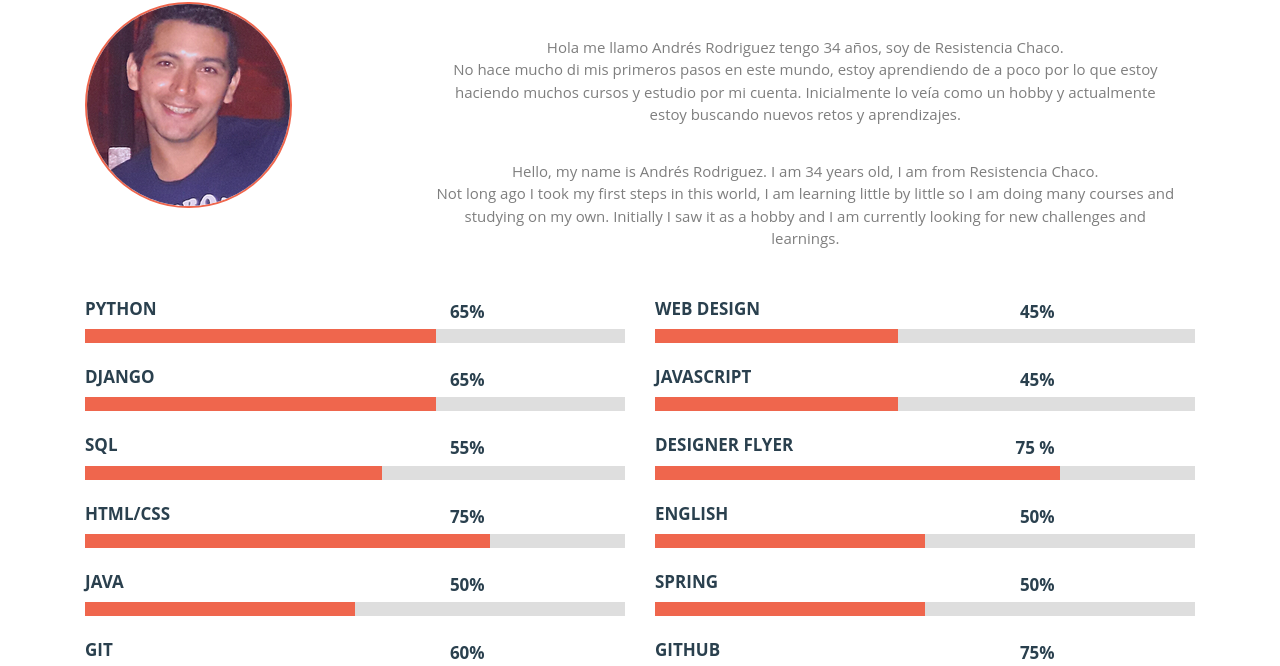
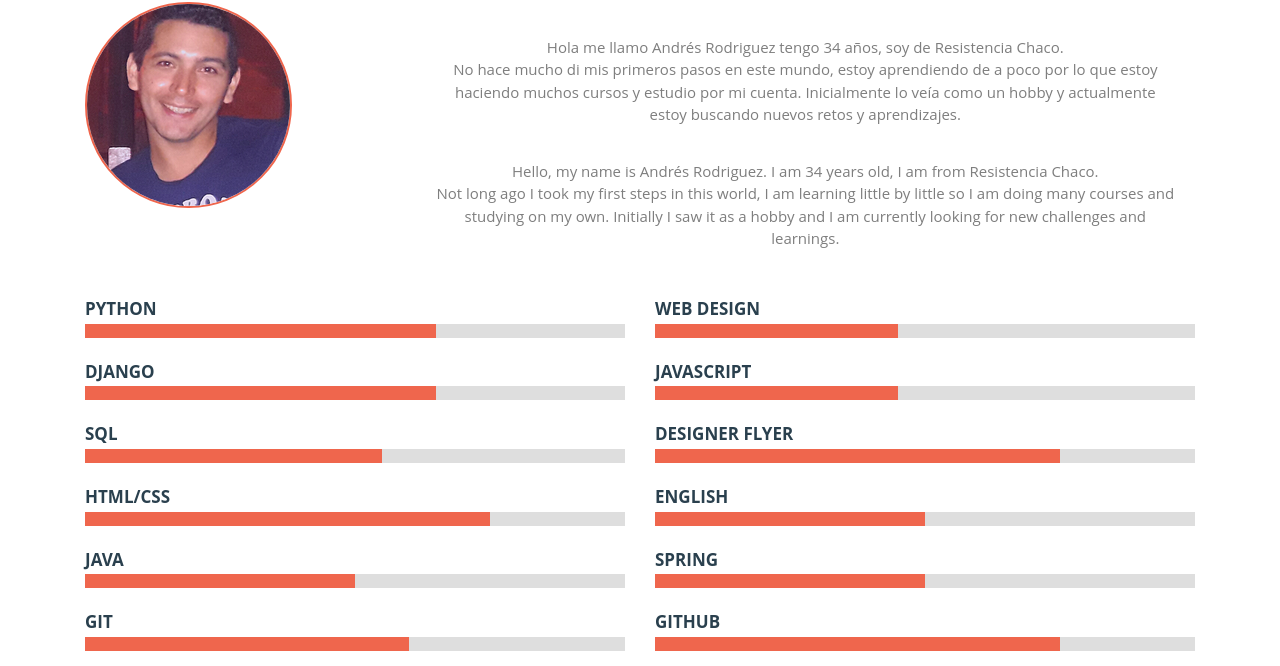
Before and after one commit to AndrRod/Porfolio, a Django app: page / in a window 1280 px wide. Shown: the part 629-1295 px from the top of the page. Run offline with Django 3.2, Linux system fonts and the light colour scheme; some libraries are stand-ins or nearby versions.

Commit message:
modificando porcentaje aprendizaje

```diff
--- a/Portafolio/templates/home.html
+++ b/Portafolio/templates/home.html
@@ -162,7 +162,7 @@
 							<h4>PYTHON</h4>
 						</div>
 						<div class="percentage">
-							<p>65%</p>
+							{% comment %} <p>65%</p> {% endcomment %}
 					</div>
 					<div class="clearfix"></div>
 				</div>
@@ -176,7 +176,7 @@
 							<h4>DJANGO</h4>
 						</div>
 						<div class="percentage">
-							<p>65%</p>
+							{% comment %} <p>65%</p> {% endcomment %}
 					</div>
 					<div class="clearfix"></div>
 				</div>
@@ -190,7 +190,7 @@
 							<h4>SQL</h4>
 						</div>
 						<div class="percentage">
-							<p>55%</p>
+							{% comment %} <p>55%</p> {% endcomment %}
 					</div>
 					<div class="clearfix"></div>
 				</div>
@@ -204,7 +204,7 @@
 							<h4>Html/Css</h4>
 						</div>
 						<div class="percentage">
-							<p>75%</p>
+							{% comment %} <p>75%</p> {% endcomment %}
 					</div>
 					<div class="clearfix"></div>
 				</div>
@@ -219,7 +219,7 @@
 							<h4>Java</h4>
 						</div>
 						<div class="percentage">
-							<p>50%</p>
+							{% comment %} <p>50%</p> {% endcomment %}
 					</div>
 					<div class="clearfix"></div>
 				</div>
@@ -237,7 +237,7 @@
 							<h4>Git</h4>
 						</div>
 						<div class="percentage">
-							<p>60%</p>
+							{% comment %} <p>60%</p> {% endcomment %}
 					</div>
 					<div class="clearfix"></div>
 				</div>
@@ -261,7 +261,7 @@
 							<h4>web design</h4>
 						</div>
 						<div class="percentage">
-							<p>45%</p>
+							{% comment %} <p>45%</p> {% endcomment %}
 					</div>
 					<div class="clearfix"></div>
 				</div>
@@ -275,7 +275,7 @@
 							<h4>JAVASCRIPT</h4>
 						</div>
 						<div class="percentage">
-							<p>45%</p>
+							{% comment %} <p>45%</p> {% endcomment %}
 					</div>
 					<div class="clearfix"></div>
 				</div>
@@ -289,8 +289,7 @@
 							<h4>DESIGNER FLYER</h4>
 						</div>
 						<div class="percentage">
-							<p>75
-							%</p>
+							{% comment %} <p>75%</p> {% endcomment %}
 					</div>
 					<div class="clearfix"></div>
 				</div>
@@ -304,7 +303,7 @@
 							<h4>English</h4>
 						</div>
 						<div class="percentage">
-							<p>50%</p>
+							{% comment %} <p>50%</p> {% endcomment %}
 					</div>
 					<div class="clearfix"></div>
 				</div>
@@ -320,7 +319,7 @@
 							<h4>Spring</h4>
 						</div>
 						<div class="percentage">
-							<p>50%</p>
+							{% comment %} <p>50%</p> {% endcomment %}
 					</div>
 					<div class="clearfix"></div>
 				</div>
@@ -336,7 +335,7 @@
 						<h4>GitHub</h4>
 					</div>
 					<div class="percentage">
-						<p>75%</p>
+						{% comment %} <p>75%</p> {% endcomment %}
 				</div>
 				<div class="clearfix"></div>
 			</div>
```
